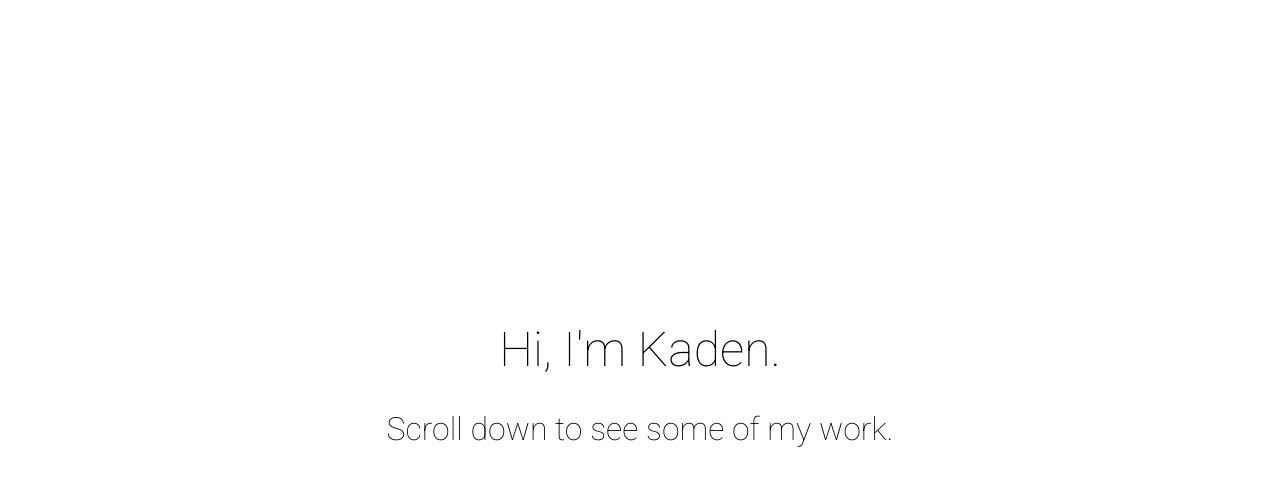
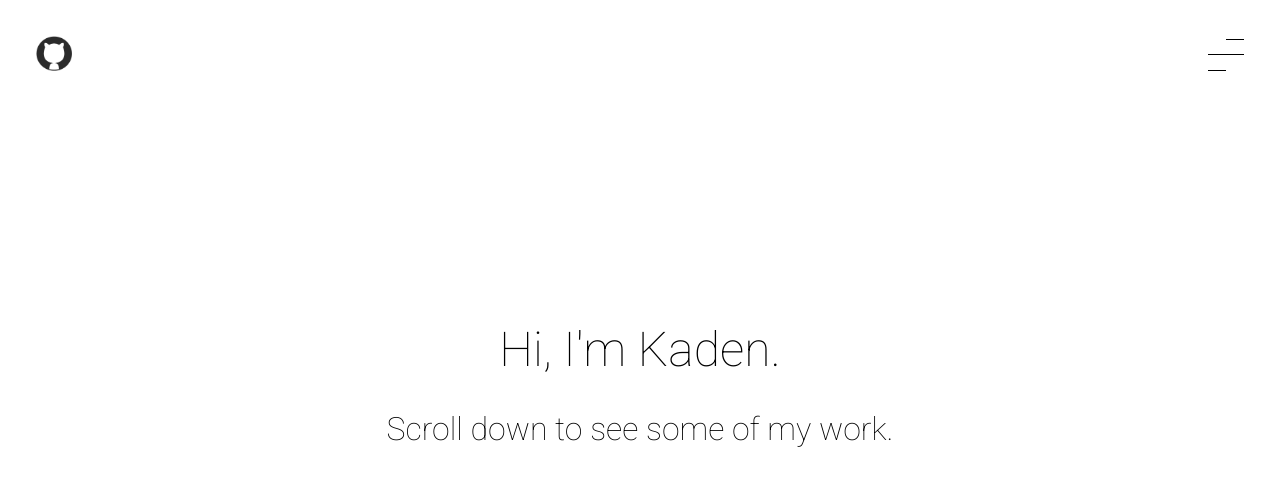
Before and after one commit to KadenZipfel/portfolio-v7, a React (Create React App) app: page / in a window 1280 px wide. Shown: the top 486 px of the page. Built offline with nearby package versions, Linux system fonts and the light colour scheme.

Commit message:
Create nav

```diff
--- a/src/App.js
+++ b/src/App.js
@@ -1,6 +1,7 @@
 import React, {Component} from 'react';
 
 import Hero from './components/Hero';
+import Nav from './components/Nav';
 
 import './layout/config/_base.sass';
 
@@ -8,6 +9,7 @@ class App extends Component {
   render() {
     return (
       <div>
+        <Nav />
         <Hero />
       </div>
     );
--- /dev/null
+++ b/src/components/Nav.js
@@ -0,0 +1,31 @@
+import React, {Component} from 'react';
+
+import '../layout/components/nav.sass';
+import github from '../images/github.png';
+
+class Nav extends Component {
+  render() {
+    return (
+      <nav className="nav">
+        <a
+          href="https://github.com/KadenZipfel"
+          target="_blank"
+          rel="noopener noreferrer"
+        >
+          <img
+            className="nav__icon"
+            src={github}
+            alt="Github"
+          />
+        </a>
+        <div className="nav__menu">
+          <div className="nav__bar nav__bar--1"></div>
+          <div className="nav__bar nav__bar--2"></div>
+          <div className="nav__bar nav__bar--3"></div>
+        </div>
+      </nav>
+    );
+  }
+}
+
+export default Nav;
--- /dev/null
+++ b/src/layout/components/nav.sass
@@ -0,0 +1,37 @@
+.nav
+  display: flex
+  align-items: center
+  justify-content: space-between
+  padding: 36px 36px 0
+  position: fixed
+  top: 0
+  left: 0
+  right: 0
+
+.nav__icon
+  width: 36px
+
+.nav__menu
+  width: 36px
+  height: 32px
+  position: relative
+
+.nav__bar
+  height: 1px
+  width: 32px
+  background: #000000
+  position: absolute
+
+.nav__bar--1
+  top: 0
+  right: 0
+  width: 50%
+
+.nav__bar--2
+  top: calc(50% - 1px)
+  width: 100%
+
+.nav__bar--3
+  bottom: 0
+  left: 0
+  width: 50%
```
Also changed, not shown: src/images/github.png (added).
